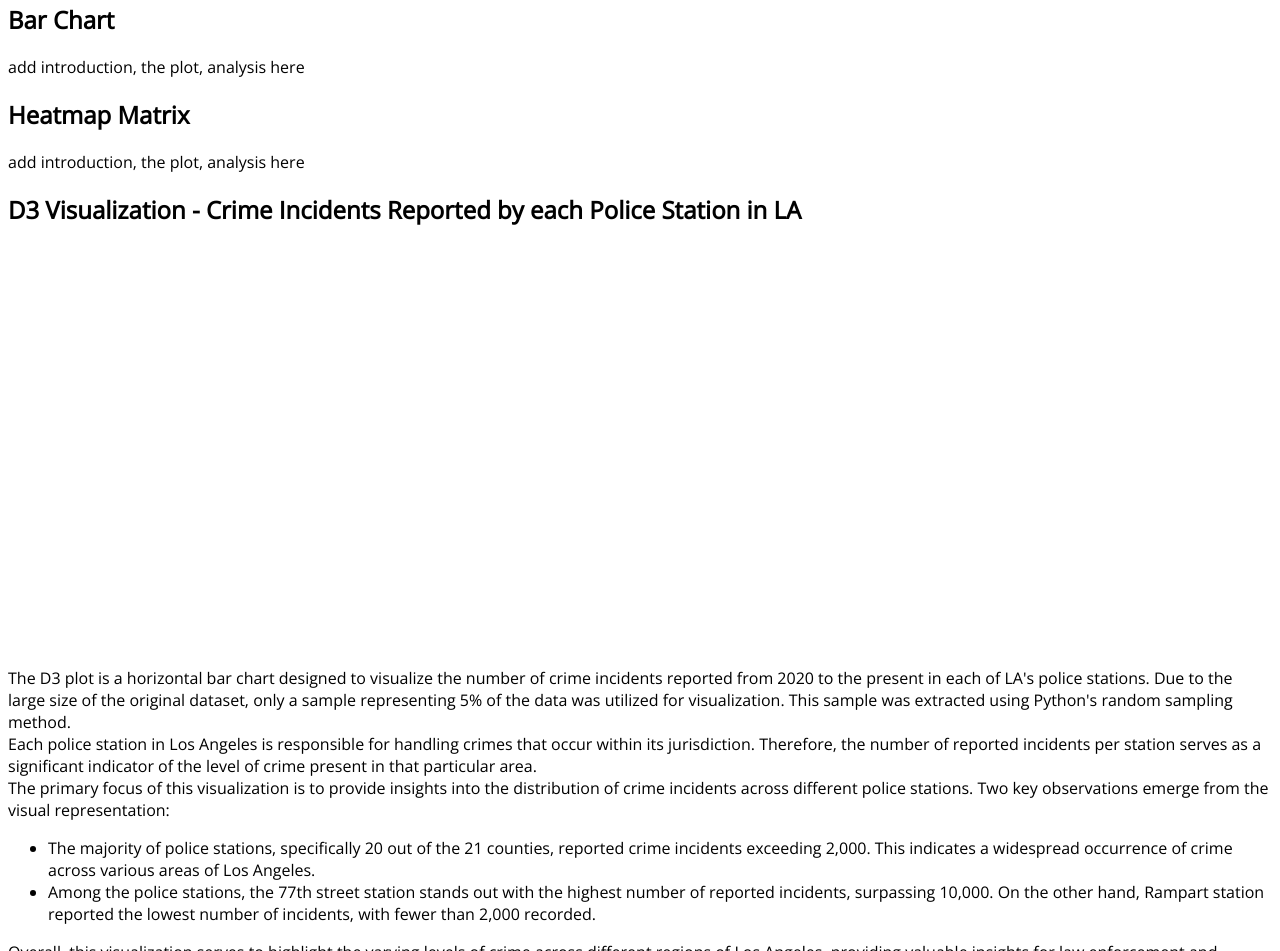
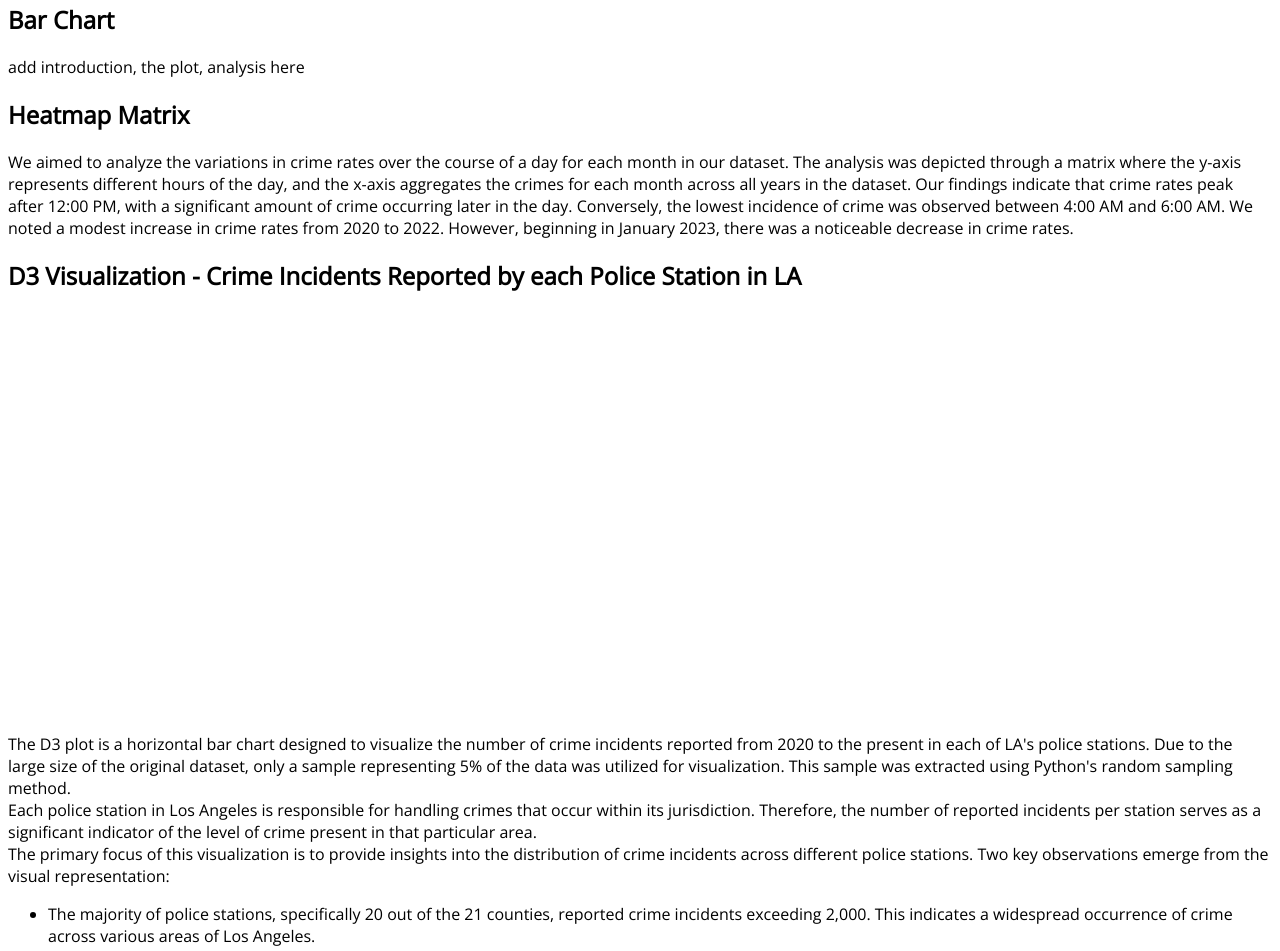
Before and after one commit to timaeusx/ds4200-genomics, a plain HTML site: page index.html in a window 1280 px wide. Shown: the part 1164-2115 px from the top of the page. Drawn offline with nearby package versions, Linux system fonts and the light colour scheme; a script that the page names is missing.

Commit message:
added in heatmap summary

```diff
--- a/index.html
+++ b/index.html
@@ -58,7 +58,13 @@
     <p>add introduction, the plot, analysis here</p>
 
     <h2>Heatmap Matrix</h2>
-    <p>add introduction, the plot, analysis here</p>
+    <p>We aimed to analyze the variations in crime rates over the course of a day for each month in our dataset.
+      The analysis was depicted through a matrix where the y-axis represents different hours of the day, and the x-axis aggregates
+      the crimes for each month across all years in the dataset. Our findings indicate that crime rates peak after 12:00 PM, with
+      a significant amount of crime occurring later in the day. Conversely, the lowest incidence of crime was observed between 4:00 AM
+      and 6:00 AM. We noted a modest increase in crime rates from 2020 to 2022. However, beginning in January 2023, there was a
+      noticeable decrease in crime rates.
+    </p>
     <div id="vis2"></div>
     <script>
         (function(vegaEmbed) {
```
